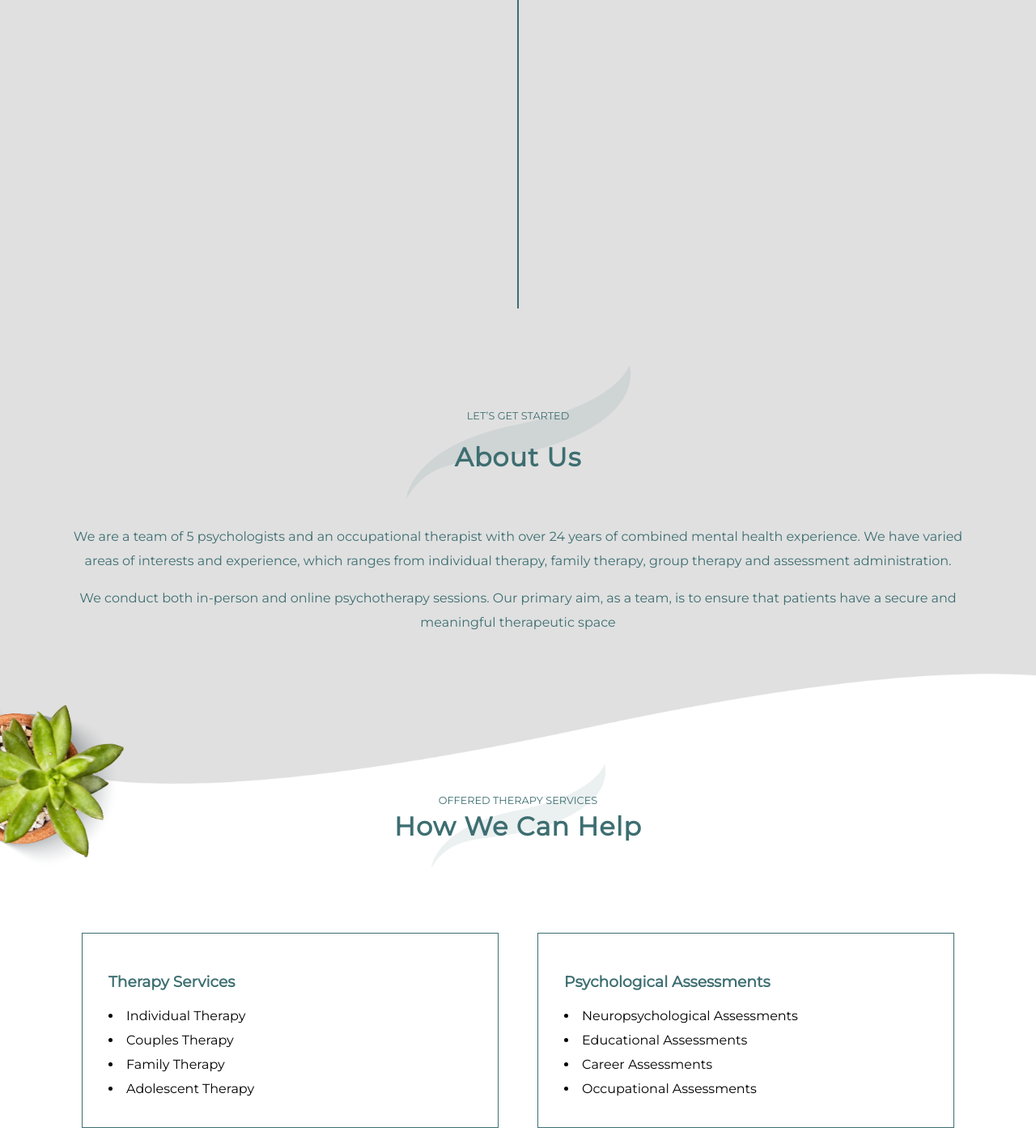
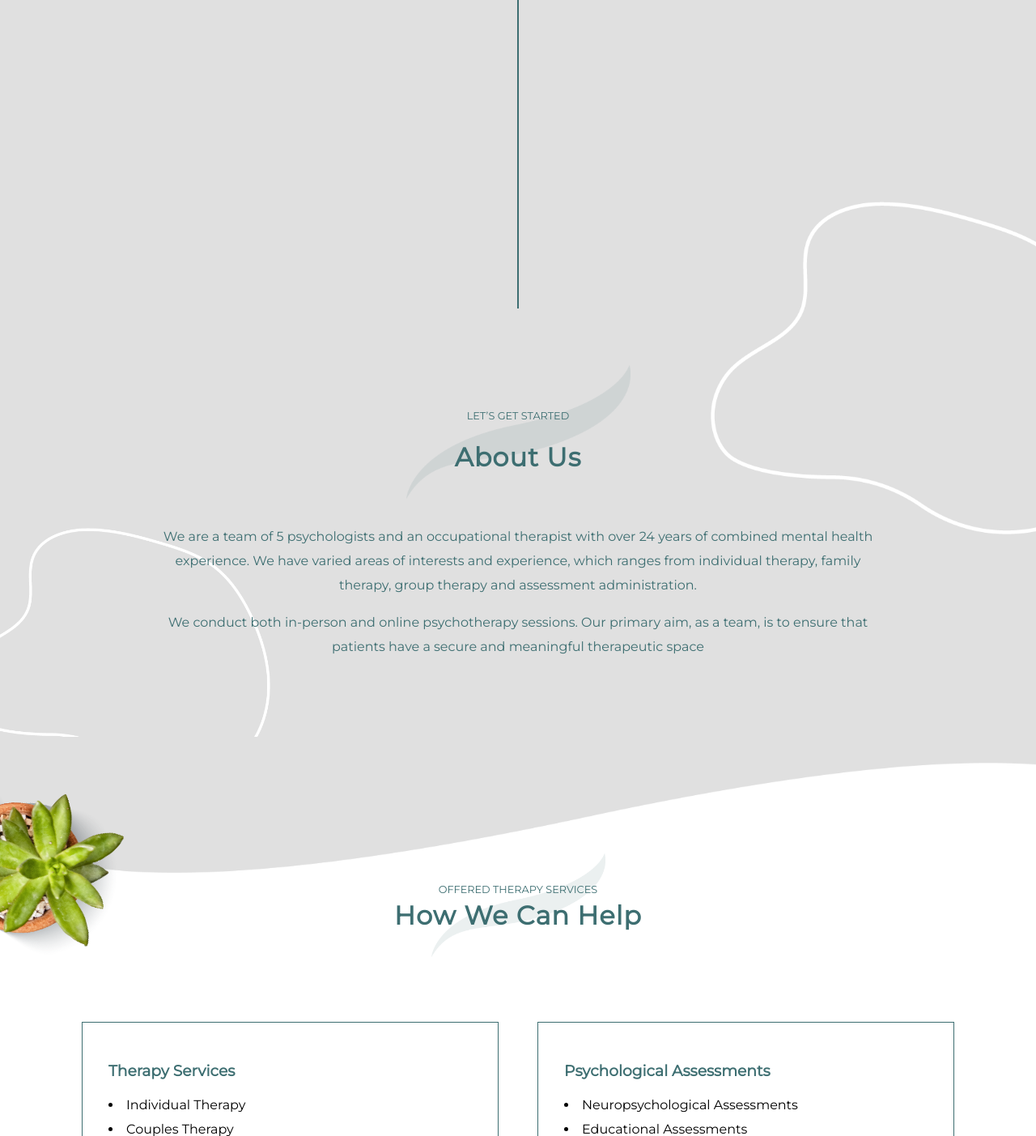
Before and after one commit to lunghile-suc/The-Mindspace-Website, a PHP site: page / in a window 1280 px wide. Shown: the part 1391-2794 px from the top of the page at 81% size. Run offline with PHP 8.4, Linux system fonts and the light colour scheme.

Commit message:
added the read more functionality & added the vector images

```diff
--- a/css/_about.scss
+++ b/css/_about.scss
@@ -1,4 +1,60 @@
 .about-section {
+  overflow: hidden;
+  padding-bottom: 5rem;
+
+  .a_img {
+    position: absolute;
+    width: 80%;
+    z-index: -1;
+
+    @include mediaQuery(480px) {
+      width: 50%;
+    }
+
+    @include mediaQuery(768px) {
+      width: 40%;
+    }
+
+    @include mediaQuery(992px) {
+      width: 30%;
+    }
+  }
+
+  .img_av2 {
+    bottom: 400px;
+    right: -110px;
+
+    @include mediaQuery(480px) {
+      right: -90px;
+    }
+
+    @include mediaQuery(768px) {
+      width: 50%;
+      right: -110px;
+      bottom: 250px;
+    }
+
+    @include mediaQuery(992px) {
+      width: 40%;
+    }
+  }
+
+  .img_av3 {
+    bottom: -50px;
+    left: -50px;
+
+    // @include mediaQuery(480px){
+    //     right: -180px;
+    // }
+
+    // @include mediaQuery(768px){
+    //     right: -150px;
+    // }
+
+    // @include mediaQuery(992px){
+    //     width: 30%;
+    // }
+  }
 
   .puase-relax {
     position: relative;
@@ -9,7 +65,7 @@
     margin: 0;
   }
 
-  .hr_line{
+  .hr_line {
     position: relative;
     top: -110px;
     margin: 0 auto;
@@ -17,9 +73,9 @@
     height: 450px;
     background-color: $secondary_color;
 
-    @include mediaQuery(992px){
+    @include mediaQuery(992px) {
       top: -70px;
-  }
+    }
   }
 
   text {
@@ -56,7 +112,12 @@
   p {
     color: $secondary_color;
     text-align: center;
-    margin: 1rem 0;
+    margin: 1rem auto;
     line-height: 30px;
+    z-index: 100;
+
+    @include mediaQuery(992px) {
+      width: 80%;
+    }
   }
 }
--- a/css/_bottom-section.scss
+++ b/css/_bottom-section.scss
@@ -1,5 +1,17 @@
 .bottom-section {
     margin: 0;
+
+    .images{
+
+        img{
+            margin: 0;
+            padding: 0;
+        }
+
+        @include mediaQuery(480px){
+            display: flex;
+        }
+    }
 
     .book-section {
         position: relative;
--- a/css/_our-therapists.scss
+++ b/css/_our-therapists.scss
@@ -1,8 +1,8 @@
 .therapists_section {
 
+
     .therapists_slides {
-        padding: 2rem 0;
-        margin: 2rem 0;
+        position: relative;
         overflow: hidden;
     }
 
@@ -125,3 +125,18 @@
         }
     }
 }
+
+.tp_description{
+    height: 230px;
+    overflow: hidden;
+}
+
+.tp_description.initial_height{
+    height: initial;
+}
+
+.read_more_link{
+    p{
+        cursor: pointer;
+    }
+}
--- a/css/main.css
+++ b/css/main.css
@@ -171,6 +171,55 @@ ul.active {
   transform: scale(1);
 }
 
+.about-section {
+  overflow: hidden;
+  padding-bottom: 5rem;
+}
+.about-section .a_img {
+  position: absolute;
+  width: 80%;
+  z-index: -1;
+}
+@media screen and (min-width: 480px) {
+  .about-section .a_img {
+    width: 50%;
+  }
+}
+@media screen and (min-width: 768px) {
+  .about-section .a_img {
+    width: 40%;
+  }
+}
+@media screen and (min-width: 992px) {
+  .about-section .a_img {
+    width: 30%;
+  }
+}
+.about-section .img_av2 {
+  bottom: 400px;
+  right: -110px;
+}
+@media screen and (min-width: 480px) {
+  .about-section .img_av2 {
+    right: -90px;
+  }
+}
+@media screen and (min-width: 768px) {
+  .about-section .img_av2 {
+    width: 50%;
+    right: -110px;
+    bottom: 250px;
+  }
+}
+@media screen and (min-width: 992px) {
+  .about-section .img_av2 {
+    width: 40%;
+  }
+}
+.about-section .img_av3 {
+  bottom: -50px;
+  left: -50px;
+}
 .about-section .puase-relax {
   position: relative;
   display: flex;
@@ -221,8 +270,14 @@ ul.active {
 .about-section p {
   color: #3D6E71;
   text-align: center;
-  margin: 1rem 0;
+  margin: 1rem auto;
   line-height: 30px;
+  z-index: 100;
+}
+@media screen and (min-width: 992px) {
+  .about-section p {
+    width: 80%;
+  }
 }
 
 .services-section {
@@ -320,8 +375,7 @@ ul.active {
 }
 
 .therapists_section .therapists_slides {
-  padding: 2rem 0;
-  margin: 2rem 0;
+  position: relative;
   overflow: hidden;
 }
 @media screen and (min-width: 992px) {
@@ -429,8 +483,30 @@ ul.active {
   line-height: 25px;
 }
 
+.tp_description {
+  height: 230px;
+  overflow: hidden;
+}
+
+.tp_description.initial_height {
+  height: initial;
+}
+
+.read_more_link p {
+  cursor: pointer;
+}
+
 .bottom-section {
   margin: 0;
+}
+.bottom-section .images img {
+  margin: 0;
+  padding: 0;
+}
+@media screen and (min-width: 480px) {
+  .bottom-section .images {
+    display: flex;
+  }
 }
 .bottom-section .book-section {
   position: relative;
@@ -612,6 +688,7 @@ p {
 }
 
 section {
+  position: relative;
   margin: 2rem 0;
 }
 
--- a/css/main.scss
+++ b/css/main.scss
@@ -55,6 +55,7 @@ p {
 }
 
 section{
+    position: relative;
     margin: 2rem 0;
 }
 
--- a/index.html
+++ b/index.html
@@ -46,6 +46,7 @@
         </div>
     </header>
     <section class="about-section" id="about">
+        <img src="./images/art-vector-1.png" class="img_av2 a_img" alt="" srcset="">
         <div class="container">
             <div class="puase-relax">
                 <svg xmlns="http://www.w3.org/2000/svg" xml:lang="en" xmlns:xlink="http://www.w3.org/1999/xlink"
@@ -78,6 +79,7 @@
                     that patients have a secure and meaningful therapeutic space</p>
             </div>
         </div>
+        <img src="./images/art-vector-1.png" class="img_av3 a_img" alt="" srcset="">
     </section>
     <section class="services-section" id="services">
         <img src="./images/img-2.png" class="img_2 s_img" alt="" srcset="">
```
Also changed, not shown: other parts of index.html (+56 -19 lines), scripts/script.js (+16 -10 lines), images/art-vector-1.png (added), images/art-vector-2.png (added), images/av3.png (added), images/btm-img-1.png (added), images/btm-img-2.png (added), images/logo-3 (2).png (added), images/sheri-img.png (renamed from images/Asset 12.png), 1 other file. Lines whose indentation alone changed are shown as unchanged.
